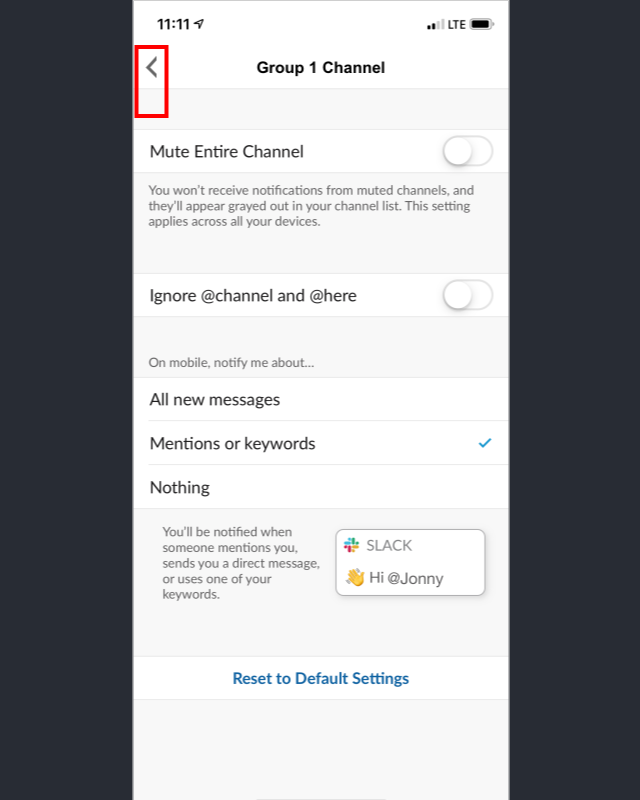
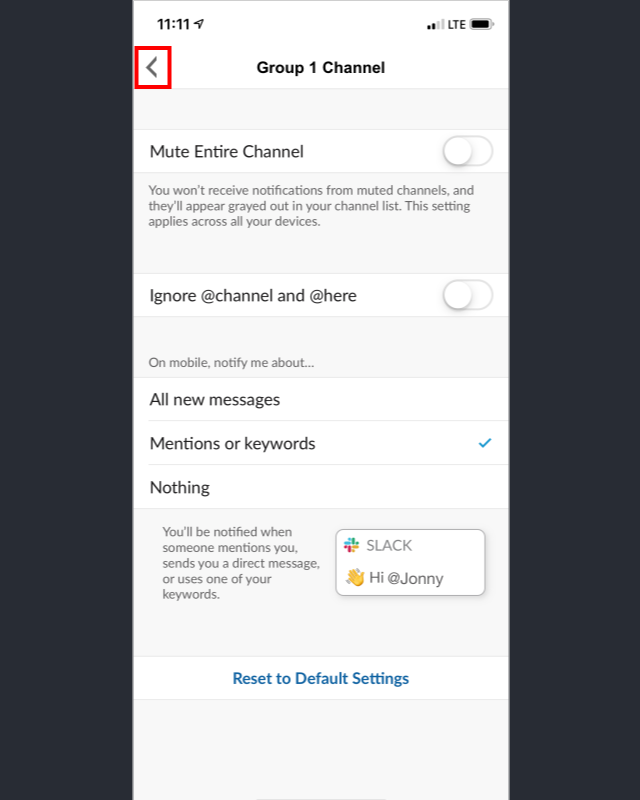
Before and after one commit to makicoding/New-Slack-Prototype, a React (Create React App) app: page /page2 in a window 1280 px wide. Shown: the whole page, without its empty margins (319-959 px from the left). Built offline with nearby package versions, Linux system fonts and the light colour scheme.

Commit message:
page2.css added

```diff
--- a/src/pages/page2.css
+++ b/src/pages/page2.css
@@ -1,12 +1,12 @@
 .p2Button1 {
-    width: 26px;
-    height: 65px;
+    width: 29px;
+    height: 35px;
 
     border: 4px solid red;
 
     position: absolute;
     left: 2px;
-    top: 45px;
+    top: 46px;
 }
 
 .p2Button1:hover {
```
